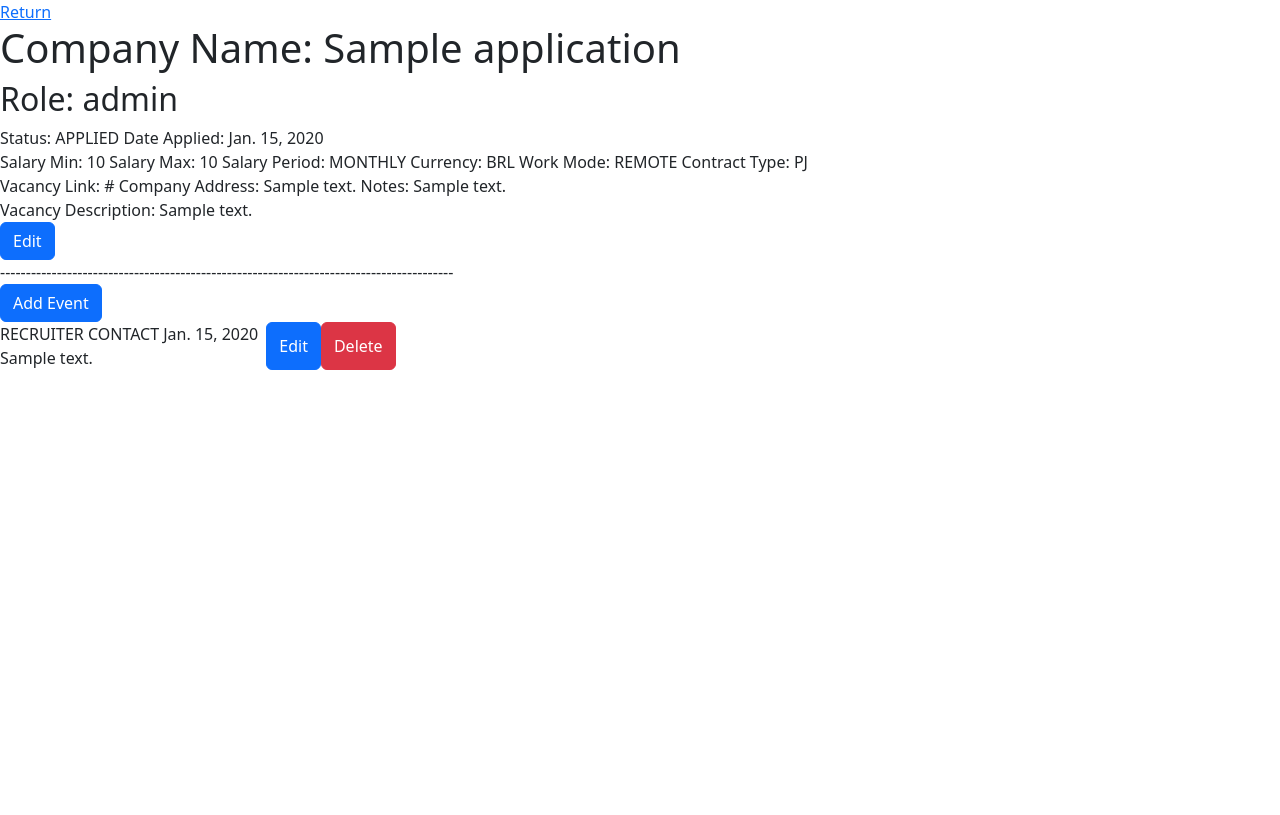
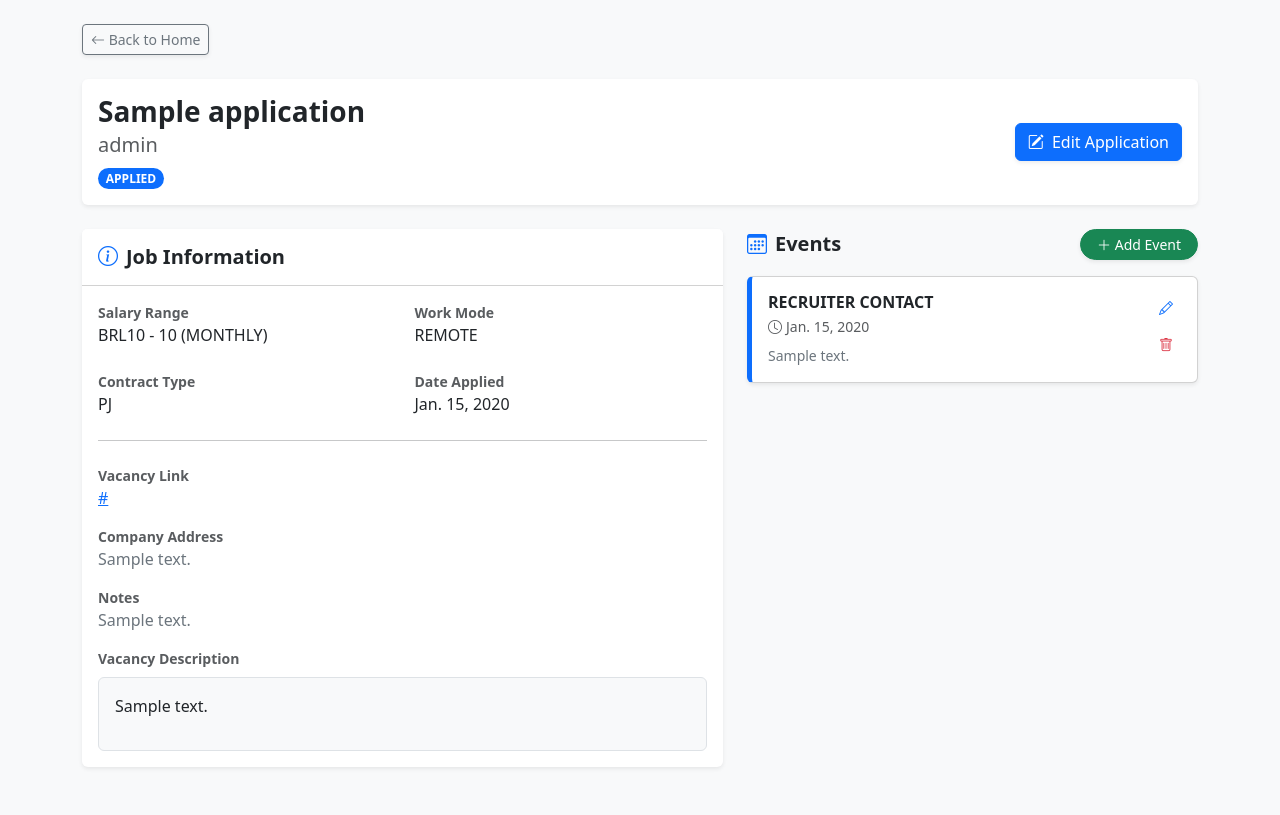
Before and after one commit to VitorBressan/Job-Application-Tracker, a Django app: page /home/application/1/ in a window 1280 px wide. Before the commit the page ends 370 px from the top, so only its background shows below. Run offline with Django 5.2, Linux system fonts and the light colour scheme; tables that the repository leaves empty hold one stand-in row (values such as "Sample post"); some libraries are stand-ins or nearby versions.

Commit message:
ui: improved the application details page design

```diff
--- a/job_applications/forms.py
+++ b/job_applications/forms.py
@@ -4,7 +4,7 @@ from .models import *
 class ApplicationForm(ModelForm):
     class Meta:
         model = Application
-        fields = ['company_name', 'role', 'vacancy_link', 'status', 'work_mode', 'contract_type', 'company_address', 'date_applied', 'notes', 'salary_min', 'salary_max', 'salary_period', 'currency', ]
+        fields = ['company_name', 'role', 'vacancy_link', 'status', 'vacancy_description','work_mode', 'contract_type', 'company_address', 'date_applied', 'notes', 'salary_min', 'salary_max', 'salary_period', 'currency', ]
         help_texts = {
             'company_address': 'Optional',
             'notes': 'Optional',
@@ -13,7 +13,8 @@ class ApplicationForm(ModelForm):
             'salary_period': 'Optional',
             'currency': 'Optional',
             'work_mode': 'Optional',
-            'contract_type': 'Optional'
+            'contract_type': 'Optional',
+            'vacancy_description': 'Copy and paste de vacancy description here (Optional)'
         }
 
 class EventForm(ModelForm):
--- a/job_applications/templates/job_applications/application.html
+++ b/job_applications/templates/job_applications/application.html
@@ -1,187 +1,220 @@
 {% load bootstrap5 %}
+{% load static %}
+{% load crispy_forms_tags %}
 
 <!DOCTYPE html>
 <html lang="en">
 <head>
+    <meta charset="UTF-8">
+    <meta name="viewport" content="width=device-width, initial-scale=1.0">
+    <title>{{ application.company_name }} | Details</title>
     {% bootstrap_css %}
     {% bootstrap_javascript %}
-    <meta charset="UTF-8">
-    <meta name="viewport" content="width=device-width, initial-scale=1.0">
-    <title>Document</title>
+    <link rel="stylesheet" href="https://cdn.jsdelivr.net/npm/bootstrap-icons@1.11.3/font/bootstrap-icons.min.css">
+    <link rel="stylesheet" href="{% static 'job_applications/css/style.css' %}">
+</head>
+<body class="bg-light">
 
-</head>
-<body>
-    <a href="{% url 'home' %}">Return</a>
-    <h1>Company Name: {{ application.company_name }}</h1>
-    <h2>Role: {{ application.role }}</h2>
-    Status: {{ application.status }}
-    Date Applied: {{ application.date_applied }}
-    <br>
-    Salary Min:
-    {% if application.salary_min %}
-        {{ application.salary_min }}
-    {% else %}
-        ......
-    {% endif %}
+<div class="container py-4">
+    <!-- Navigation -->
+    <div class="mb-4">
+        <a href="{% url 'home' %}" class="btn btn-sm btn-outline-secondary shadow-sm">
+            <i class="bi bi-arrow-left"></i> Back to Home
+        </a>
+    </div>
 
-    Salary Max:
-    {% if application.salary_max %}
-        {{ application.salary_max }}
-    {% else %}
-        ......
-    {% endif %}
-
-    Salary Period:
-    {% if application.salary_period %}
-        {{ application.salary_period }}
-    {% else %}
-        ......
-    {% endif %}
-
-    Currency:
-    {% if application.currency %}
-        {{ application.currency }}
-    {% else %}
-        ......
-    {% endif %}
-
-    Work Mode:
-    {% if application.work_mode %}
-        {{ application.work_mode }}
-    {% else %}
-        ......
-    {% endif %}
-
-    Contract Type:
-    {% if application.contract_type %}
-        {{ application.contract_type }}
-    {% else %}
-        ......
-    {% endif %}
-
-    <br>
-    Vacancy Link:
-    {% if application.company_address %}
-        {{ application.vacancy_link }}
-    {% else %}
-        ......
-    {% endif %}
-
-    Company Address:
-    {% if application.company_address %}
-        {{ application.company_address }}
-    {% else %}
-        ......
-    {% endif %}
-    Notes:
-    {% if application.notes %}
-        {{ application.notes }}
-    {% else %}
-        ......
-    {% endif %}
-    <br>
-    Vacancy Description:
-    {% if application.vacancy_description %}
-        {{ application.vacancy_description }}
-    {% else %}
-        ......
-    {% endif %}
-    <br>
-    <a href="{% url 'edit_application' application.id %}?next={{ request.path }}" class="btn btn-primary">Edit</a>
-    <br>
-    ----------------------------------------------------------------------------------------
-    <br>
-    <!-- Button trigger modal -->
-    <button type="button" class="btn btn-primary" data-bs-toggle="modal" data-bs-target="#addModal">
-      Add Event
-    </button>
-
-    <!-- Modal -->
-    <div class="modal fade" id="addModal" tabindex="-1" aria-labelledby="addModalLabel" aria-hidden="true">
-      <div class="modal-dialog">
-        <div class="modal-content">
-          <div class="modal-header">
-            <h5 class="modal-title" id="addModalLabel">Add Event</h5>
-            <button type="button" class="btn-close" data-bs-dismiss="modal" aria-label="Close"></button>
+    <!-- Header Card -->
+    <div class="card shadow-sm border-0 mb-4">
+        <div class="card-body d-flex justify-content-between align-items-center">
+            <div>
+                <h1 class="h3 mb-1 fw-bold text-dark">{{ application.company_name }}</h1>
+                <h2 class="h5 text-muted mb-2">{{ application.role }}</h2>
+                <span class="badge rounded-pill {% if application.status == 'APPLIED' %}bg-primary{% elif application.status == 'REJECTED' %}bg-danger{% else %}bg-success{% endif %}">
+                    {{ application.status }}
+                </span>
             </div>
-          <div class="modal-body">
-            {% load crispy_forms_tags %}
-            <form id="addEventForm" method="POST" action="{% url 'add_event' application.id %}">
-                {% csrf_token %}
-                {{ form|crispy }}
-            </form>
-          </div>
-          <div class="modal-footer">
-            <button type="button" class="btn btn-secondary" data-bs-dismiss="modal">Cancel</button>
-            <button form="addEventForm" type="submit" class="btn btn-primary">Add</button>
+            <div>
+                <a href="{% url 'edit_application' application.id %}?next={{ request.path }}" class="btn btn-primary shadow-sm">
+                    <i class="bi bi-pencil-square me-1"></i> Edit Application
+                </a>
             </div>
         </div>
     </div>
+
+    <div class="row">
+        <!-- Details Column -->
+        <div class="col-lg-7">
+            <div class="card shadow-sm border-0 mb-4">
+                <div class="card-header bg-white py-3">
+                    <h5 class="mb-0 fw-bold"><i class="bi bi-info-circle me-2 text-primary"></i>Job Information</h5>
                 </div>
-    {% for event in events %}
-    <div class="d-flex">
-        <div>
-            {{ event.event_type }} {{ event.event_date }} <br>
-            {{ event.notes }}
+                <div class="card-body">
+                    <div class="row g-4">
+                        <div class="col-md-6">
+                            <label class="text-muted small d-block uppercase fw-bold">Salary Range</label>
+                            <p class="mb-0">
+                                {% if application.salary_min %}
+                                    {{ application.currency }}{{ application.salary_min }} - {{ application.salary_max }} ({{ application.salary_period }})
+                                {% else %}......{% endif %}
+                            </p>
+                        </div>
+                        <div class="col-md-6">
+                            <label class="text-muted small d-block uppercase fw-bold">Work Mode</label>
+                            <p class="mb-0">{{ application.work_mode|default:"......" }}</p>
+                        </div>
+                        <div class="col-md-6">
+                            <label class="text-muted small d-block uppercase fw-bold">Contract Type</label>
+                            <p class="mb-0">{{ application.contract_type|default:"......" }}</p>
+                        </div>
+                        <div class="col-md-6">
+                            <label class="text-muted small d-block uppercase fw-bold">Date Applied</label>
+                            <p class="mb-0">{{ application.date_applied }}</p>
+                        </div>
                     </div>
 
-        <button type="button"
-                class="btn btn-primary ms-2"
-                data-bs-toggle="modal"
-                data-bs-target="#editModal{{event.id}}">
-            Edit
-        </button>
+                    <hr class="my-4">
 
-        <button data-bs-target="#deleteApplicationEventModal{{event.id}}" data-bs-toggle="modal" class="btn btn-danger">Delete</button>
-        <div id="deleteApplicationEventModal{{event.id}}" class="modal" tabindex="-1">
-          <div class="modal-dialog">
-            <div class="modal-content">
-              <div class="modal-body">
-                <p>Are you sure you want to delete this event?</p>
+                    <div class="mb-3">
+                        <label class="text-muted small d-block uppercase fw-bold">Vacancy Link</label>
+                        {% if application.vacancy_link %}
+                            <a href="{{ application.vacancy_link }}" target="_blank" class="text-break">{{ application.vacancy_link }}</a>
+                        {% else %}......{% endif %}
                     </div>
-              <div class="modal-footer">
-                <form method="POST", action="{% url 'delete_event' application.id event.id %}">
-                    {% csrf_token %}
-                    <button type="button" class="btn btn-secondary" data-bs-dismiss="modal">Cancel</button>
-                    <input type="submit" class="btn btn-danger" value="Delete">
-                </form>
+
+                    <div class="mb-3">
+                        <label class="text-muted small d-block uppercase fw-bold">Company Address</label>
+                        <p class="mb-0 text-secondary">{{ application.company_address|default:"......" }}</p>
+                    </div>
+
+                    <div class="mb-3">
+                        <label class="text-muted small d-block uppercase fw-bold">Notes</label>
+                        <p class="mb-0 text-secondary">{{ application.notes|default:"......" }}</p>
+                    </div>
+
+                    <div class="mb-0">
+                        <label class="text-muted small d-block uppercase fw-bold">Vacancy Description</label>
+                        <div class="p-3 bg-light rounded mt-2 border">
+                            {{ application.vacancy_description|linebreaks|default:"......" }}
                         </div>
                     </div>
                 </div>
             </div>
         </div>
 
-    <div class="modal fade" id="editModal{{ event.id }}" tabindex="-1" aria-hidden="true">
-      <div class="modal-dialog">
-        <div class="modal-content">
-          <div class="modal-header">
-            <h5 class="modal-title">Edit Event</h5>
+        <!-- Events Column -->
+        <div class="col-lg-5">
+            <div class="d-flex justify-content-between align-items-center mb-3">
+                <h5 class="mb-0 fw-bold"><i class="bi bi-calendar3 me-2 text-primary"></i>Events</h5>
+                <button type="button" class="btn btn-sm btn-success rounded-pill px-3 shadow-sm" data-bs-toggle="modal" data-bs-target="#addModal">
+                    <i class="bi bi-plus-lg"></i> Add Event
+                </button>
+            </div>
+
+            {% for event in events %}
+            <div class="card shadow-sm mb-3 application-card"
+                 style="--status-color: {% if event.event_type == 'ACCEPTED' %}#198754{% elif event.event_type == 'REJECTED' %}#dc3545{% else %}#0d6efd{% endif %}; border-left: 5px solid var(--status-color);">
+                <div class="card-body">
+                    <div class="d-flex justify-content-between align-items-start">
+                        <div>
+                            <h6 class="fw-bold mb-1">{{ event.event_type }}</h6>
+                            <p class="text-muted small mb-2"><i class="bi bi-clock me-1"></i>{{ event.event_date }}</p>
+                            <p class="small mb-0 text-secondary">{{ event.notes }}</p>
+                        </div>
+                        <div class="d-flex flex-column gap-2">
+                            <button class="btn btn-sm btn-outline-primary border-0" data-bs-toggle="modal" data-bs-target="#editModal{{event.id}}">
+                                <i class="bi bi-pencil"></i>
+                            </button>
+                            <button class="btn btn-sm btn-outline-danger border-0" data-bs-toggle="modal" data-bs-target="#deleteApplicationEventModal{{event.id}}">
+                                <i class="bi bi-trash"></i>
+                            </button>
+                        </div>
+                    </div>
+                </div>
+            </div>
+            {% empty %}
+            <div class="card bg-transparent border-dashed text-center py-5">
+                <p class="text-muted mb-0">No events found for this application.</p>
+            </div>
+            {% endfor %}
+        </div>
+    </div>
+</div>
+
+<!-- ADD EVENT MODAL -->
+<div class="modal fade" id="addModal" tabindex="-1" aria-hidden="true">
+  <div class="modal-dialog modal-dialog-centered">
+    <div class="modal-content shadow-lg border-0">
+      <div class="modal-header border-0 bg-light">
+        <h5 class="modal-title fw-bold">Add New Event</h5>
         <button type="button" class="btn-close" data-bs-dismiss="modal" aria-label="Close"></button>
       </div>
+      <div class="modal-body p-4">
+        <form id="addEventForm" method="POST" action="{% url 'add_event' application.id %}">
+            {% csrf_token %}
+            {{ form|crispy }}
+        </form>
+      </div>
+      <div class="modal-footer border-0">
+        <button type="button" class="btn btn-light" data-bs-dismiss="modal">Cancel</button>
+        <button form="addEventForm" type="submit" class="btn btn-primary px-4">Add Event</button>
+      </div>
+    </div>
+  </div>
+</div>
+
+{% for event in events %}
+<!-- DELETE MODAL -->
+<div id="deleteApplicationEventModal{{event.id}}" class="modal fade" tabindex="-1">
+  <div class="modal-dialog modal-sm modal-dialog-centered">
+    <div class="modal-content text-center p-3">
       <div class="modal-body">
+        <i class="bi bi-exclamation-triangle text-danger display-4"></i>
+        <p class="mt-3">Are you sure you want to delete this event?</p>
+      </div>
+      <div class="d-flex justify-content-center gap-2 mb-2">
+        <form method="POST" action="{% url 'delete_event' application.id event.id %}">
+            {% csrf_token %}
+            <button type="button" class="btn btn-light" data-bs-dismiss="modal">No, cancel</button>
+            <input type="submit" class="btn btn-danger" value="Yes, delete">
+        </form>
+      </div>
+    </div>
+  </div>
+</div>
+
+<!-- EDIT MODAL -->
+<div class="modal fade" id="editModal{{ event.id }}" tabindex="-1" aria-hidden="true">
+  <div class="modal-dialog modal-dialog-centered">
+    <div class="modal-content shadow-lg border-0">
+      <div class="modal-header border-0 bg-light">
+        <h5 class="modal-title fw-bold">Edit Event</h5>
+        <button type="button" class="btn-close" data-bs-dismiss="modal" aria-label="Close"></button>
+      </div>
+      <div class="modal-body p-4">
         <form id="editForm{{ event.id }}" method="POST" action="{% url 'edit_event' application.id event.id %}">
             {% csrf_token %}
             <div class="mb-3">
-                <label>Event Type</label>
+                <label class="form-label fw-bold">Event Type</label>
                 <input type="text" name="event_type" value="{{ event.event_type }}" class="form-control">
             </div>
             <div class="mb-3">
-                <label>Notes</label>
-                <textarea name="notes" class="form-control">{{ event.notes }}</textarea>
+                <label class="form-label fw-bold">Notes</label>
+                <textarea name="notes" rows="3" class="form-control">{{ event.notes }}</textarea>
             </div>
             <div class="mb-3">
-                <label>Date</label>
+                <label class="form-label fw-bold">Date</label>
                 <input type="date" name="event_date" value="{{ event.event_date|date:'Y-m-d' }}" class="form-control">
             </div>
         </form>
       </div>
-          <div class="modal-footer">
-            <button type="button" class="btn btn-secondary" data-bs-dismiss="modal">Cancel</button>
-            <button form="editForm{{ event.id }}" type="submit" class="btn btn-primary">Save Changes</button>
+      <div class="modal-footer border-0">
+        <button type="button" class="btn btn-light" data-bs-dismiss="modal">Cancel</button>
+        <button form="editForm{{ event.id }}" type="submit" class="btn btn-primary px-4">Save Changes</button>
       </div>
     </div>
   </div>
 </div>
 {% endfor %}
+
 </body>
 </html>
--- a/job_applications/templates/job_applications/home.html
+++ b/job_applications/templates/job_applications/home.html
@@ -80,8 +80,8 @@
 
     <!-- Applications List -->
     {% for application in applications_list %}
-    <div class="card shadow-sm mb-3 mx-auto text-center application-card" style="max-width: 800px; border-left: 5px solid
-        {% if application.status == 'APPLIED' %}#0d6efd{% elif application.status == 'REJECTED' %}#dc3545{% else %}#198754{% endif %};">
+    <div class="card shadow-sm mb-3 mx-auto text-center application-card"
+     style="max-width: 800px; --status-color: {% if application.status == 'APPLIED' %}#0d6efd{% elif application.status == 'REJECTED' %}#dc3545{% else %}#198754{% endif %}; border-left: 5px solid var(--status-color);">
         <div class="card-body d-flex justify-content-between align-items-center">
             <a href="{% url 'application' application.id %}" class="text-decoration-none text-dark flex-grow-1">
                 <div class="d-flex justify-content-center align-items-center mb-1">
```
Lines whose indentation alone changed are shown as unchanged.
